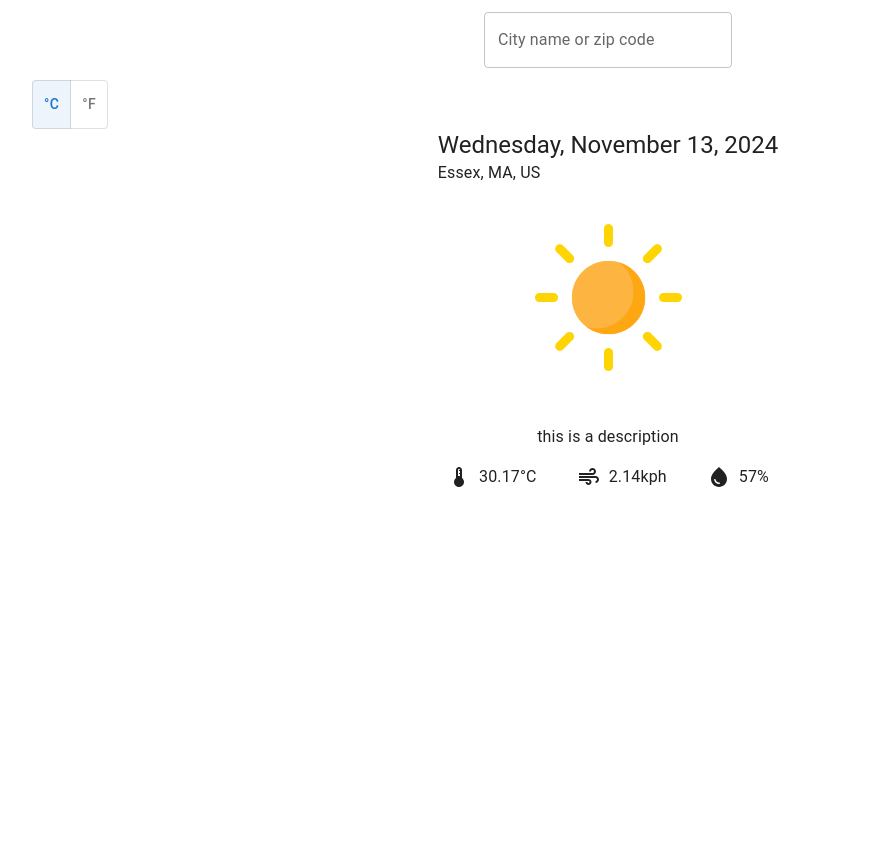
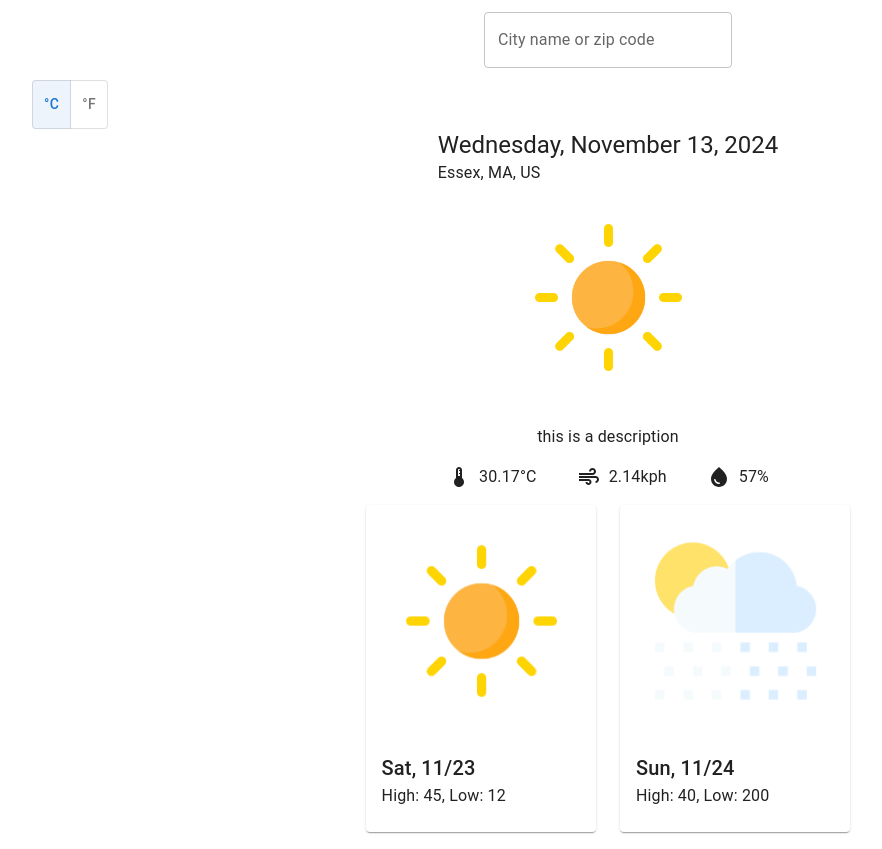
Before and after one commit to JonathanCBU/weather_front, a React (Vite) app: page / in a window 1280 px wide. Shown: the whole page, without its empty margins (32-914 px from the left). Before the commit the page ends 800 px from the top, so only its background shows below. Built offline with nearby package versions, Linux system fonts and the light colour scheme.

Commit message:
Jc/add future forecast component (#1)
* Add basic forecasts

* use cards and add renderTemp

* Make forecast map in main App

```diff
--- a/src/App.jsx
+++ b/src/App.jsx
@@ -4,6 +4,7 @@ import SearchBar from "./components/SearchBar";
 import AlertDialog from "./components/AlertDialog";
 import { Container } from "@mui/material";
 import Today from "./components/Today";
+import Grid2 from "@mui/material/Grid2";
 import { Box } from "@mui/material";
 import CssBaseline from "@mui/material/CssBaseline";
 import UnitSelection from "./components/UnitSelection";
@@ -13,6 +14,7 @@ import cloud from "./assets/cloud.png";
 import drizzle from "./assets/drizzle.png";
 import rain from "./assets/rain.png";
 import snow from "./assets/snow.png";
+import Forecast from "./components/Forecast";
 
 const App = () => {
   const [query, setQuery] = useState("");
@@ -56,14 +58,42 @@ const App = () => {
     country: "US",
   };
 
+  const dummyForecast = [
+    {
+      icon: icon_codes["01d"],
+      temp_high_c: 45.01,
+      temp_low_c: 12.32,
+      date: 1732405366,
+    },
+    {
+      icon: icon_codes["09d"],
+      temp_high_c: 40.01,
+      temp_low_c: 200.333,
+      date: 1732491765,
+    },
+  ];
+
   const toggleIsMetric = (unit) => {
     console.log(unit);
     if (unit === "deg_c" && !isMetric) {
       setIsMetric(true);
     } else if (unit === "deg_f" && isMetric) {
-      setIsMetric(true);
+      setIsMetric(false);
     } else {
       setIsMetric(true);
+    }
+    console.log(isMetric);
+  };
+
+  const convertToFahrenheit = (temperature) => {
+    return Math.round((temperature * 9) / 5 + 32);
+  };
+
+  const renderTemperature = (temperature) => {
+    if (isMetric) {
+      return Math.round(temperature);
+    } else {
+      return convertToFahrenheit(temperature);
     }
   };
 
@@ -121,7 +151,6 @@ const App = () => {
     <Container>
       <CssBaseline />
       <SearchBar query={query} setQuery={setQuery} search={search} />
-      <UnitSelection isMetric={isMetric} setIsMetric={toggleIsMetric} />
       {/* {weather.loading && (
         <>
           <br />
@@ -133,12 +162,26 @@ const App = () => {
 
       {weather && weather.data && (
         <Box>
+          <UnitSelection isMetric={isMetric} setIsMetric={toggleIsMetric} />
           <Today
             weatherIn={dummyWeather}
             locationIn={dummyLocation}
-            isMetricIn={true}
+            isMetricIn={isMetric}
           />
-          {/* <Forecast weather={weather} /> */}
+          <Box sx={{ width: "100%" }}>
+            <Grid2
+              container
+              spacing={3}
+              direction="row"
+              alignItems="center"
+              justifyContent="center"
+              sx={{ minHeight: "45vh" }}
+            >
+              {dummyForecast.map((day) => (
+                <Forecast day={day} displayTemp={renderTemperature} />
+              ))}
+            </Grid2>
+          </Box>
         </Box>
       )}
     </Container>
--- a/src/components/Forecast.jsx
+++ b/src/components/Forecast.jsx
@@ -1,21 +1,31 @@
+import Grid2 from "@mui/material/Grid2";
 import React, { useEffect, useState } from "react";
-import { Box } from "@mui/material";
+import Box from "@mui/material/Box";
+import Typography from "@mui/material/Typography";
+import Card from "@mui/material/Card";
+import CardContent from "@mui/material/CardContent";
+import CardMedia from "@mui/material/CardMedia";
 
-const Forecast = ({ weather }) => {
-  const data = { weather };
-  const [forecast, setForecast] = useState(weather.data.forecast);
-  const [isMetric, setIsMetric] = useState(true);
-
-
+const Forecast = ({ day, displayTemp }) => {
+  /*
+  Inputs:
+    day = {
+      icon: str (path to weather indicator file)
+      temp_high_c: float
+      temp_low_c: float
+      date: int
+    }
+      displayTemp: function
+  */
+  const [forecast, setForecast] = useState(day);
 
   const updateForecast = async () => {
-    setLocation(weather.data.location);
-    setForecast(weather.data.forecast);
+    setForecast(day);
   };
 
   useEffect(() => {
     updateForecast();
-  }, [data]);
+  }, [day]);
 
   const formatDay = (dateString) => {
     const options = { weekday: "short", day: "numeric", month: "numeric" };
@@ -23,43 +33,17 @@ const Forecast = ({ weather }) => {
     return date.toLocaleDateString("en-US", options);
   };
 
-  const toggleTemperatureUnit = () => {
-    setIsMetric((prevState) => !prevState);
-  };
-
-  const convertToFahrenheit = (temperature) => {
-    return Math.round((temperature * 9) / 5 + 32);
-  };
-
-  const renderTemperature = (temperature) => {
-    if (isMetric) {
-      return Math.round(temperature);
-    } else {
-      return convertToFahrenheit(temperature);
-    }
-  };
-
   return (
-    <div>
-      {forecast ? (
-        <div className="Forecast">
-          <div className="Future">
-            <div className="forecast-container">
-              {forecast.daily.slice(1, 6).map((day) => (
-                <div className="day" key={day.dt}>
-                  <p>{formatDay(day.dt)}</p>
-                  <img src={icon_codes[day.weather[0].icon]}></img>
-                  <p>
-                    H: {renderTemperature(day.temp.max)} L:{" "}
-                    {renderTemperature(day.temp.min)}
-                  </p>
-                </div>
-              ))}
-            </div>
-          </div>
-        </div>
-      ) : null}
-    </div>
+          <Card sx={{ width: "20%" }}>
+            <CardMedia component="img" image={forecast.icon} />
+            <CardContent>
+              <Typography variant="h6">{formatDay(forecast.date)}</Typography>
+              <Typography variant="h8">
+                High: {displayTemp(forecast.temp_high_c)}, Low:{" "}
+                {displayTemp(forecast.temp_low_c)}
+              </Typography>
+            </CardContent>
+          </Card>
   );
 };
 
--- a/src/components/Today.jsx
+++ b/src/components/Today.jsx
@@ -1,6 +1,5 @@
 import Stack from "@mui/material/Stack";
 import Box from "@mui/material/Box";
-import Button from "@mui/material/Button";
 import React from "react";
 import { useState, useEffect } from "react";
 import AirIcon from "@mui/icons-material/Air";
@@ -73,6 +72,10 @@ const Today = ({ weatherIn, locationIn, isMetricIn }) => {
     updateDisplayInfo();
   }, [weather, location]);
 
+  useEffect(() => {
+    console.log("Is Metric", isMetricIn);
+  }, [isMetricIn]);
+
   return (
     <Grid2
       container
```
